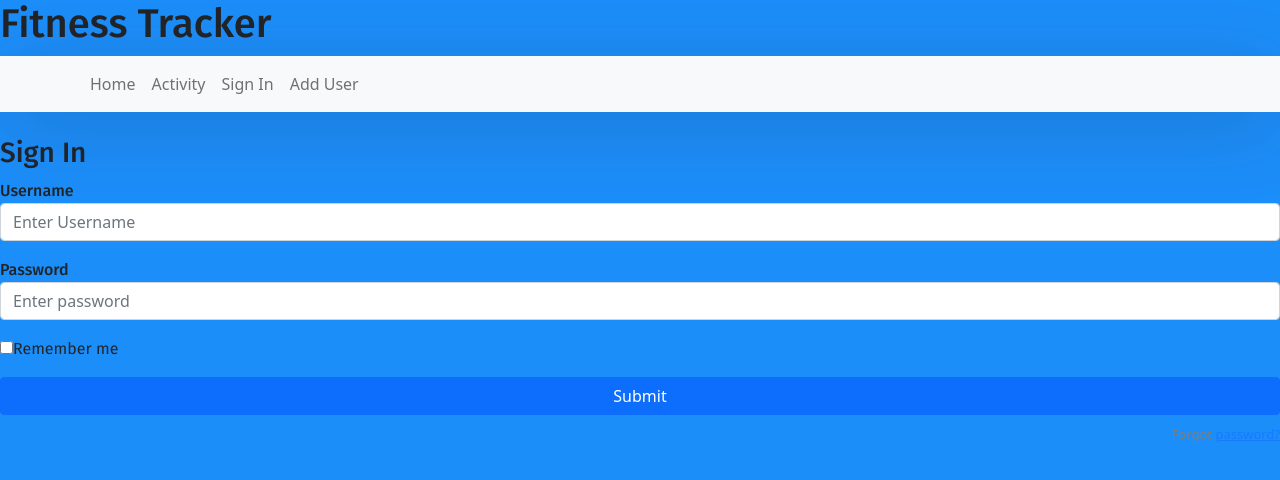
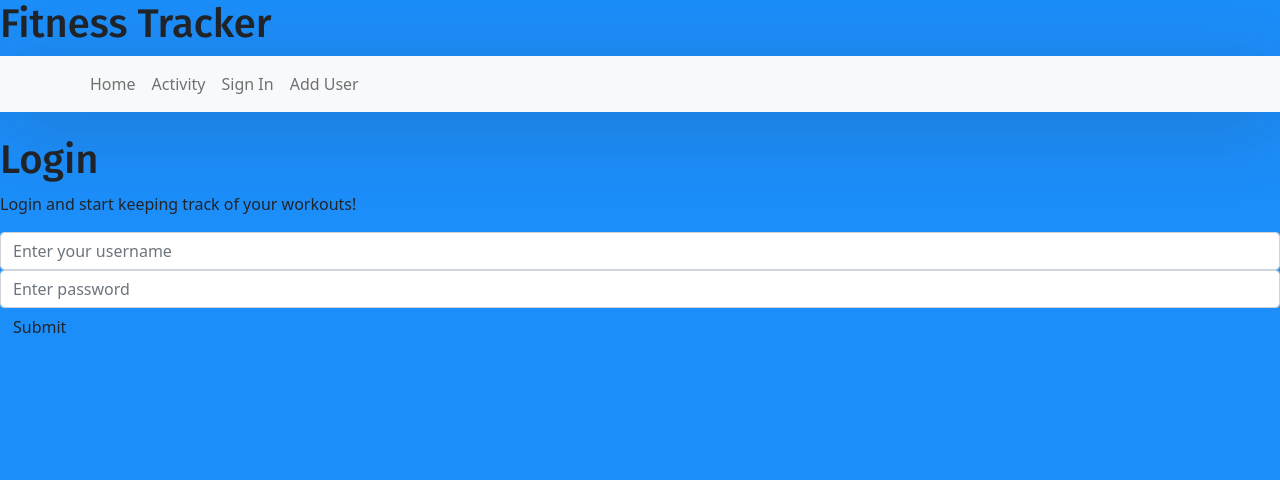
Before and after one commit to Wubsy/fitness-tracker-backend, a React (Create React App) app in the folder client/: page /signIn in a window 1280 px wide. Shown: the top 480 px of the page. Built offline with nearby package versions, Linux system fonts and the light colour scheme.

Commit message:
add login

```diff
--- a/client/src/App.js
+++ b/client/src/App.js
@@ -12,7 +12,7 @@ import TopBar from './components/TopBar';
 
 import Home from './components/Home';
 import Register from './components/Register';
-import Login from './components/SignIn';
+import LogIn from './components/SignIn';
 
 //Redux
 import { Provider } from 'react-redux';
@@ -32,9 +32,10 @@ function App() {
           <br/>
           <div className="display">
             <Routes>
-              <Route path="/" element={<Home />} />
+
+              <Route path="/" element={<Home/>} />
               <Route path="/signUp" element={<Register/>} />
-              <Route path="/signIn" element={<Login/>} />
+              <Route path="/signIn" element={<LogIn/>} />
 
             </Routes>
           </div>
--- a/client/src/components/Register.js
+++ b/client/src/components/Register.js
@@ -7,7 +7,6 @@ import { toast } from 'react-toastify'
 
 import { register, reset } from '../features/auth/authSlice';
 
-// import authSlice from '../features /auth/authSlice'
 
 function Register() {
   const [formData, setFormData] = useState({
@@ -62,9 +61,10 @@ function Register() {
     }
   }
 
+
   return (
     <>
-      <section className='heading'>
+      <section>
         <h1>
          Register
         </h1>
--- a/client/src/components/SignIn.js
+++ b/client/src/components/SignIn.js
@@ -1,46 +1,99 @@
-import React, { Component } from 'react'
-export default class Login extends Component {
-  render() {
+import { useState, useEffect } from 'react'
+import { useSelector, useDispatch } from 'react-redux'
+import { useNavigate } from 'react-router-dom'
+import { toast } from 'react-toastify'
+import { login, reset } from '../features/auth/authSlice'
+
+
+function LogIn() {
+  const [formData, setFormData] = useState({
+    userName: '',
+    password: ''
+
+  })
+
+  const { userName, password } = formData
+
+  const navigate = useNavigate()
+  const dispatch = useDispatch()
+
+  const { user, isError, isSuccess, message } = useSelector(
+    (state) => state.auth
+  )
+
+  useEffect(() => {
+    if (isError) {
+      toast.error(message)
+    }
+
+    if (isSuccess || user) {
+      navigate('/')
+    }
+
+    dispatch(reset())
+  }, [user, isError, isSuccess, message, navigate, dispatch])
+
+  const onChange = (e) => {
+    setFormData((prevState) => ({
+      ...prevState,
+      [e.target.name]: e.target.value,
+    }))
+  }
+
+  const onSubmit = (e) => {
+    e.preventDefault()
+
+    const userData = {
+      userName,
+      password,
+    }
+
+    dispatch(login(userData))
+  }
+
   return (
-      <form>
-        <h3>Sign In</h3>
-        <div className="mb-3">
-          <label>Username</label>
+    <>
+      <section >
+        <h1>
+          Login
+        </h1>
+        <p>Login and start keeping track of your workouts!</p>
+      </section>
+
+      <section className='form'>
+        <form onSubmit={onSubmit}>
+          <div className='form-group'>
             <input
-            type="Username"
-            className="form-control"
-            placeholder="Enter Username"
+              type='userName'
+              className='form-control'
+              id='useName'
+              name='userName'
+              value={userName}
+              placeholder='Enter your username'
+              onChange={onChange}
             />
           </div>
-        <div className="mb-3">
-          <label>Password</label>
+          <div className='form-group'>
             <input
-            type="password"
-            className="form-control"
-            placeholder="Enter password"
+              type='password'
+              className='form-control'
+              id='password'
+              name='password'
+              value={password}
+              placeholder='Enter password'
+              onChange={onChange}
             />
           </div>
-        <div className="mb-3">
-          <div className="custom-control custom-checkbox">
-            <input
-              type="checkbox"
-              className="custom-control-input"
-              id="customCheck1"
-            />
-            <label className="custom-control-label" htmlFor="customCheck1">
-              Remember me
-            </label>
-          </div>
-        </div>
-        <div className="d-grid">
-          <button type="submit" className="btn btn-primary">
+
+          <div className='form-group'>
+            <button type='submit' className='btn btn-block'>
               Submit
             </button>
           </div>
-        <p className="forgot-password text-right">
-          Forgot <a href="#">password?</a>
-        </p>
         </form>
+      </section>
+    </>
   )
 }
-}
+
+export default LogIn
--- a/client/src/features/auth/authService.js
+++ b/client/src/features/auth/authService.js
@@ -1,11 +1,11 @@
 
 import axios from 'axios'
 
-//const API_URL = "http://localhost:5000/routes/api/users/add"
+const API_URL = "http://localhost:5000/api/users/"
 
 // Register user
 const register = async (userData) => {
-  const response = await axios.post("http://localhost:5000/api/users/register", userData)
+  const response = await axios.post(API_URL + 'register', userData)
 
   if (response.data) {
     localStorage.setItem('user', JSON.stringify(response.data))
@@ -14,5 +14,27 @@ const register = async (userData) => {
   return response.data
 }
 
+// Login user
+const login = async (userData) => {
+  const response = await axios.post(API_URL + 'login', userData)
 
-export default register
+  if (response.data) {
+    localStorage.setItem('user', JSON.stringify(response.data))
+  }
+
+  return response.data
+}
+
+// Logout user
+const logout = () => {
+  localStorage.removeItem('user')
+}
+
+
+const authService = {
+  register,
+  logout,
+  login,
+}
+
+export default authService
--- a/client/src/features/auth/authSlice.js
+++ b/client/src/features/auth/authSlice.js
@@ -1,5 +1,5 @@
 import { createSlice, createAsyncThunk } from '@reduxjs/toolkit'
-import registerUser from './authService'
+import authService from './authService'
 
 
 // Get user from localStorage
@@ -15,10 +15,10 @@ const initialState = {
 
 // Register user
 export const register = createAsyncThunk(
-  'auth/registerUser',
+  'auth/register',
   async (user, thunkAPI) => {
     try {
-      return await registerUser(user)
+      return await authService.register(user)
     } catch (error) {
       const message =
         (error.response &&
@@ -30,6 +30,22 @@ export const register = createAsyncThunk(
     }
   }
 )
+// Login user
+export const login = createAsyncThunk('auth/login', async (user, thunkAPI) => {
+  try {
+    return await authService.login(user)
+  } catch (error) {
+    const message =
+      (error.response && error.response.data && error.response.data.message) ||
+      error.message ||
+      error.toString()
+    return thunkAPI.rejectWithValue(message)
+  }
+})
+
+export const logout = createAsyncThunk('auth/logout', async () => {
+  await authService.logout()
+})
 export const authSlice = createSlice({
     name: 'auth',
     initialState,
@@ -60,7 +76,7 @@ export const authSlice = createSlice({
       })
     }
 })
-export const { reset } = authSlice.actions;
+export const { reset} = authSlice.actions;
 
 
 export default authSlice
```
Lines whose indentation alone changed are shown as unchanged.
